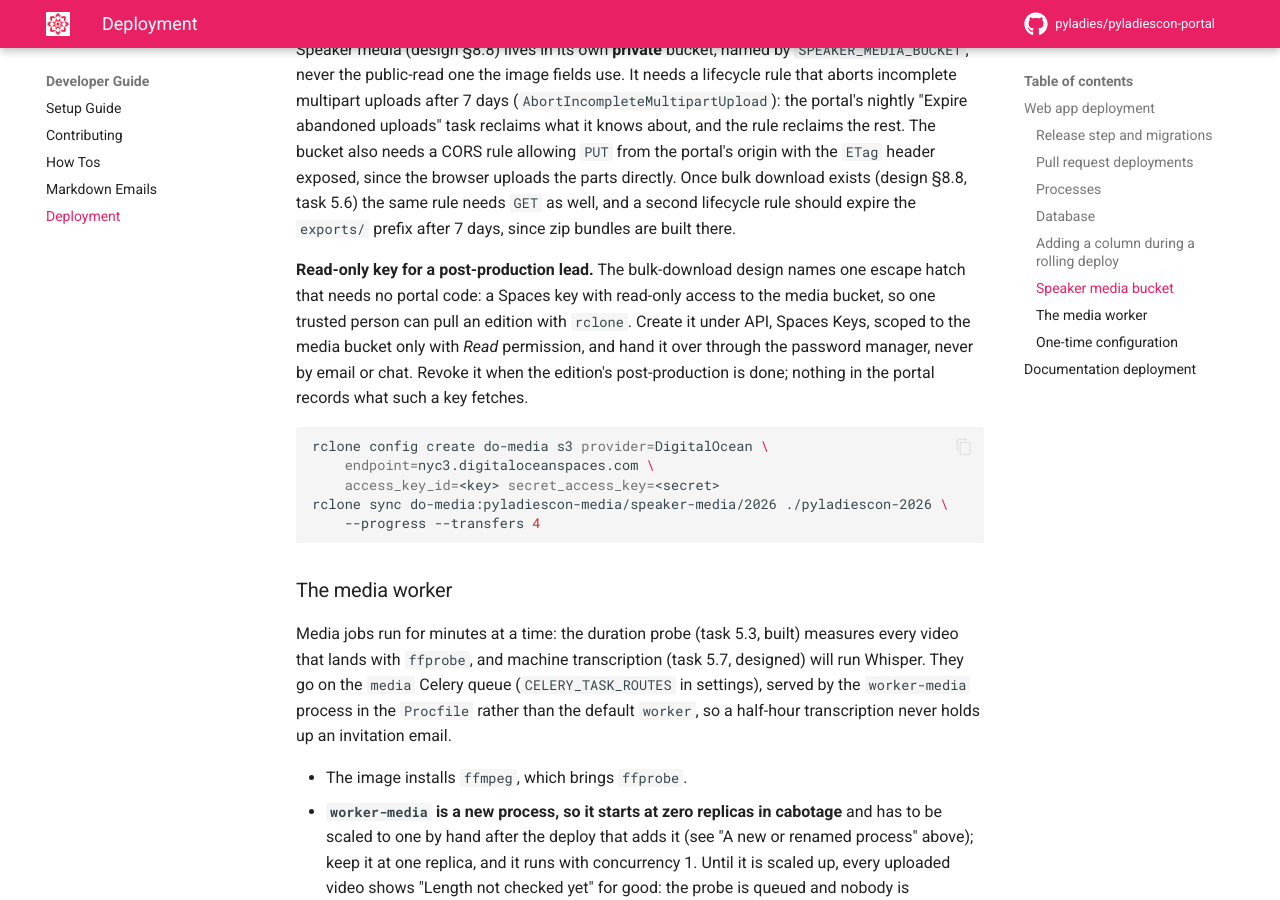
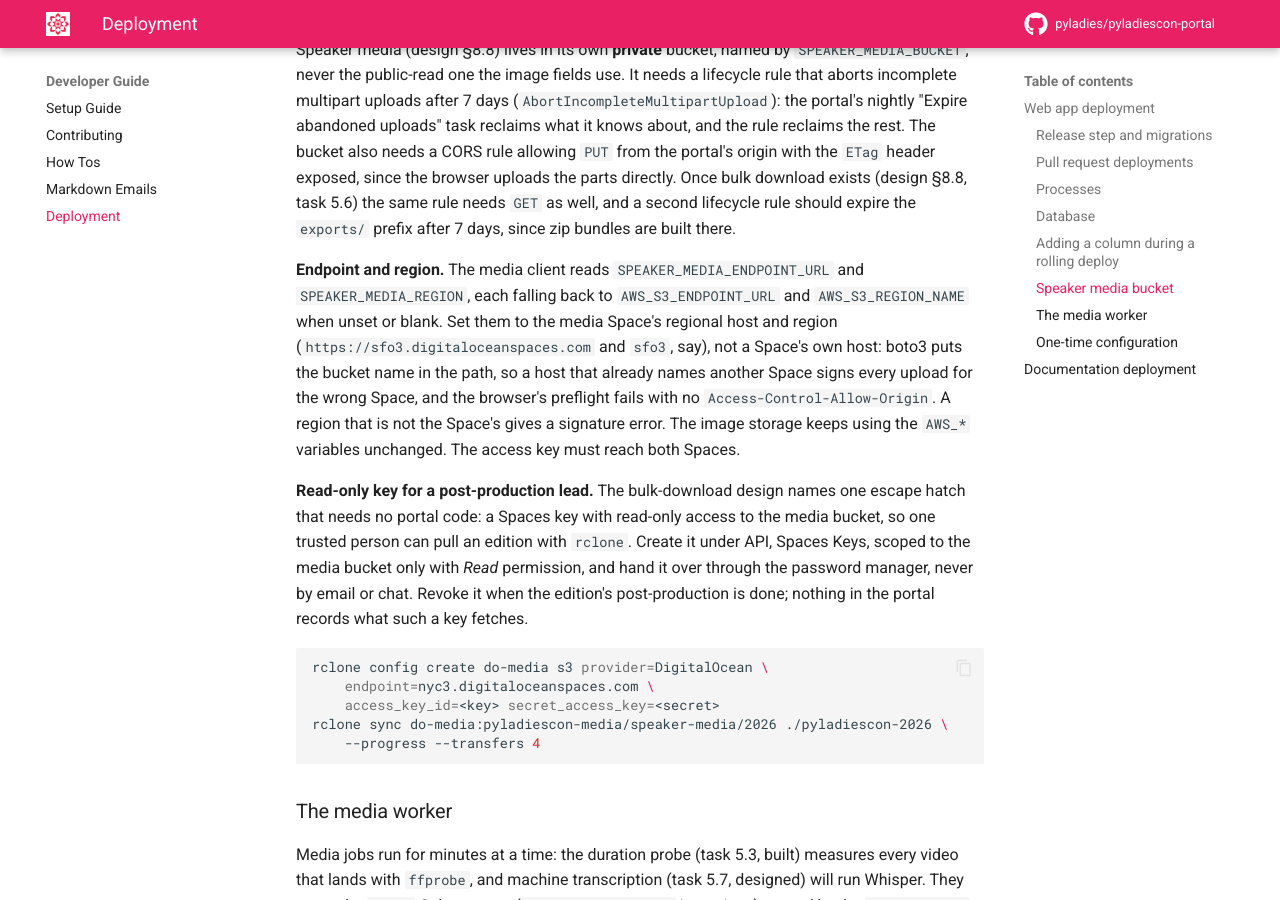
Before and after one commit to pyladies/pyladiescon-portal, an MkDocs documentation site: the page built from docs/developer/deployment.md, in a window 1280 px wide and 900 px high, scrolled down 3183 px. Built offline with MkDocs 1.6.1 and Material for MkDocs 9.7.7, drawn with Linux system fonts in a browser that asks for light colours; comment, search, counter and statistics services are not loaded.

Commit message:
Speaker media gets its own endpoint and region settings (#446)
* Speaker media gets its own endpoint setting, so the public Space's host cannot capture its uploads

AWS_S3_ENDPOINT_URL can name the public Space's own host, and the media
client signed every part URL for that Space. SPEAKER_MEDIA_ENDPOINT_URL
overrides it for media only and falls back to the old variable.

* Speaker media gets its own region setting too, for a Space outside the public one's region

SPEAKER_MEDIA_REGION overrides AWS_S3_REGION_NAME for media only and
falls back to it, so a Space in sfo3 signs with sfo3 while the image
storage stays on its own region.

* Review round: a blank media endpoint or region counts as unset, and the README and settings comment say who owns the endpoint

An empty SPEAKER_MEDIA_ENDPOINT_URL used to win over the AWS_* fallback and
boto3 turned it into real AWS. Falsy now falls back, like the rest of the
media settings.

```diff
--- a/docs/developer/deployment.md
+++ b/docs/developer/deployment.md
@@ -160,6 +160,16 @@
 rule needs `GET` as well, and a second lifecycle rule should expire the
 `exports/` prefix after 7 days, since zip bundles are built there.
 
+**Endpoint and region.** The media client reads `SPEAKER_MEDIA_ENDPOINT_URL`
+and `SPEAKER_MEDIA_REGION`, each falling back to `AWS_S3_ENDPOINT_URL` and
+`AWS_S3_REGION_NAME` when unset or blank. Set them to the media Space's regional host
+and region (`https://sfo3.digitaloceanspaces.com` and `sfo3`, say), not a
+Space's own host: boto3 puts the bucket name in the path, so a host that
+already names another Space signs every upload for the wrong Space, and the
+browser's preflight fails with no `Access-Control-Allow-Origin`. A region
+that is not the Space's gives a signature error. The image storage keeps
+using the `AWS_*` variables unchanged. The access key must reach both Spaces.
+
 **Read-only key for a post-production lead.** The bulk-download design
 names one escape hatch that needs no portal code: a Spaces key with
 read-only access to the media bucket, so one trusted person can pull an
```
Also changed, not shown: speakers/README.md (+4 -1 lines), 1 other file.
